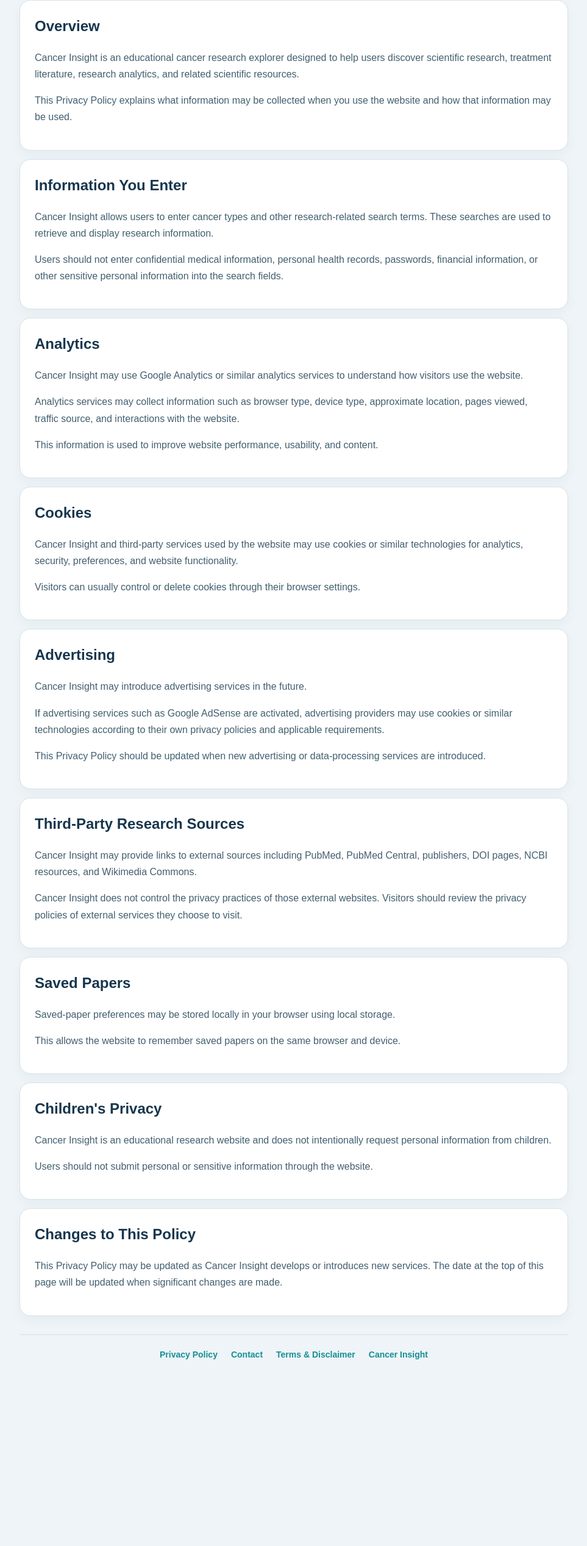
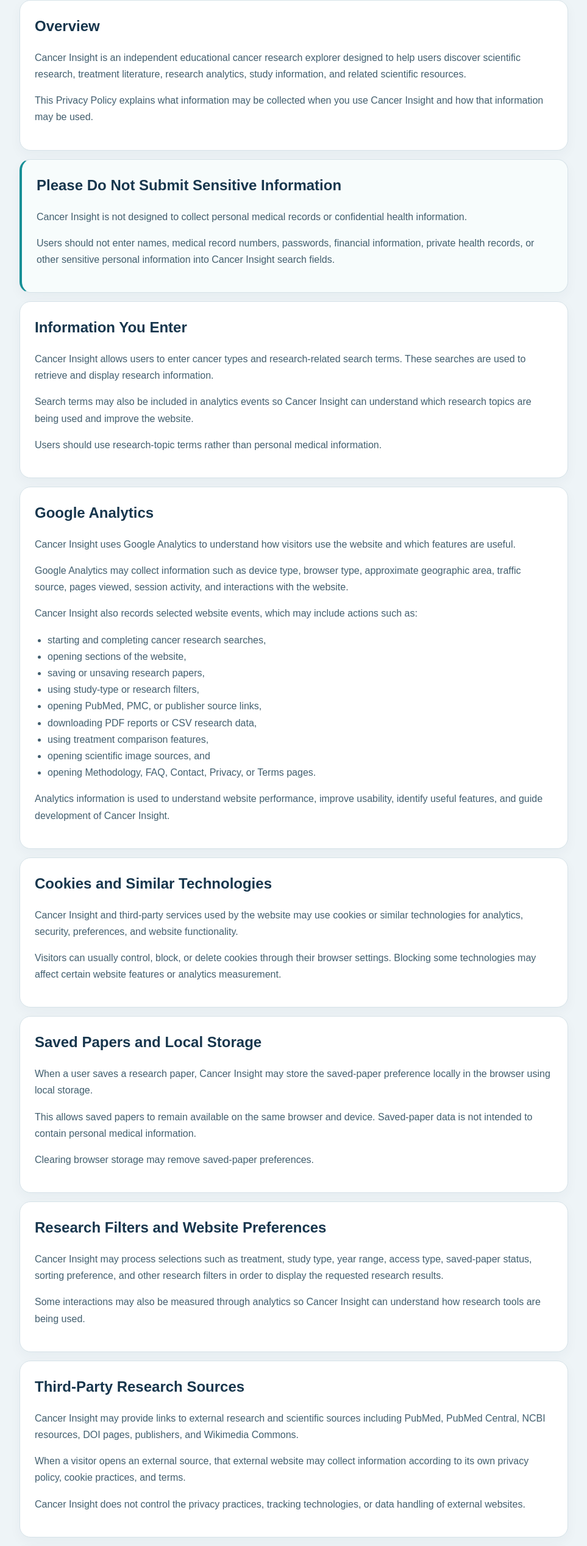
Before and after one commit to taliakasissieh/Cancer-Insight-Web, a Next.js app: page /privacy-policy in a window 1280 px wide. Shown: the part 211-2746 px from the top of the page at 61% size, without its empty margins (158-1121 px from the left). Before the commit the page ends 2510 px from the top, so only its background shows below. Built offline with nearby package versions, Linux system fonts and the light colour scheme.

Commit message:
Update page.js

```diff
--- a/app/privacy-policy/page.js
+++ b/app/privacy-policy/page.js
@@ -32,17 +32,33 @@ export default function PrivacyPolicy() {
           <h2>Overview</h2>
 
           <p>
-            Cancer Insight is an educational cancer
-            research explorer designed to help users
-            discover scientific research, treatment
-            literature, research analytics, and related
-            scientific resources.
+            Cancer Insight is an independent educational cancer
+            research explorer designed to help users discover
+            scientific research, treatment literature, research
+            analytics, study information, and related scientific
+            resources.
           </p>
 
           <p>
-            This Privacy Policy explains what information
-            may be collected when you use the website and
-            how that information may be used.
+            This Privacy Policy explains what information may be
+            collected when you use Cancer Insight and how that
+            information may be used.
+          </p>
+        </section>
+
+        <section className="legalCard importantLegalCard">
+          <h2>Please Do Not Submit Sensitive Information</h2>
+
+          <p>
+            Cancer Insight is not designed to collect personal
+            medical records or confidential health information.
+          </p>
+
+          <p>
+            Users should not enter names, medical record numbers,
+            passwords, financial information, private health
+            records, or other sensitive personal information into
+            Cancer Insight search fields.
           </p>
         </section>
 
@@ -50,55 +66,169 @@ export default function PrivacyPolicy() {
           <h2>Information You Enter</h2>
 
           <p>
-            Cancer Insight allows users to enter cancer
-            types and other research-related search terms.
-            These searches are used to retrieve and display
-            research information.
+            Cancer Insight allows users to enter cancer types and
+            research-related search terms. These searches are used
+            to retrieve and display research information.
           </p>
 
           <p>
-            Users should not enter confidential medical
-            information, personal health records, passwords,
-            financial information, or other sensitive
-            personal information into the search fields.
+            Search terms may also be included in analytics events
+            so Cancer Insight can understand which research topics
+            are being used and improve the website.
+          </p>
+
+          <p>
+            Users should use research-topic terms rather than
+            personal medical information.
           </p>
         </section>
 
         <section className="legalCard">
-          <h2>Analytics</h2>
+          <h2>Google Analytics</h2>
 
           <p>
-            Cancer Insight may use Google Analytics or
-            similar analytics services to understand how
-            visitors use the website.
+            Cancer Insight uses Google Analytics to understand how
+            visitors use the website and which features are useful.
           </p>
 
           <p>
-            Analytics services may collect information such
-            as browser type, device type, approximate
-            location, pages viewed, traffic source, and
+            Google Analytics may collect information such as device
+            type, browser type, approximate geographic area,
+            traffic source, pages viewed, session activity, and
             interactions with the website.
           </p>
 
           <p>
-            This information is used to improve website
-            performance, usability, and content.
+            Cancer Insight also records selected website events,
+            which may include actions such as:
+          </p>
+
+          <ul>
+            <li>starting and completing cancer research searches,</li>
+            <li>opening sections of the website,</li>
+            <li>saving or unsaving research papers,</li>
+            <li>using study-type or research filters,</li>
+            <li>opening PubMed, PMC, or publisher source links,</li>
+            <li>downloading PDF reports or CSV research data,</li>
+            <li>using treatment comparison features,</li>
+            <li>opening scientific image sources, and</li>
+            <li>opening Methodology, FAQ, Contact, Privacy, or Terms pages.</li>
+          </ul>
+
+          <p>
+            Analytics information is used to understand website
+            performance, improve usability, identify useful
+            features, and guide development of Cancer Insight.
           </p>
         </section>
 
         <section className="legalCard">
-          <h2>Cookies</h2>
+          <h2>Cookies and Similar Technologies</h2>
 
           <p>
-            Cancer Insight and third-party services used by
-            the website may use cookies or similar
-            technologies for analytics, security,
-            preferences, and website functionality.
+            Cancer Insight and third-party services used by the
+            website may use cookies or similar technologies for
+            analytics, security, preferences, and website
+            functionality.
           </p>
 
           <p>
-            Visitors can usually control or delete cookies
-            through their browser settings.
+            Visitors can usually control, block, or delete cookies
+            through their browser settings. Blocking some
+            technologies may affect certain website features or
+            analytics measurement.
+          </p>
+        </section>
+
+        <section className="legalCard">
+          <h2>Saved Papers and Local Storage</h2>
+
+          <p>
+            When a user saves a research paper, Cancer Insight may
+            store the saved-paper preference locally in the
+            browser using local storage.
+          </p>
+
+          <p>
+            This allows saved papers to remain available on the same
+            browser and device. Saved-paper data is not intended to
+            contain personal medical information.
+          </p>
+
+          <p>
+            Clearing browser storage may remove saved-paper
+            preferences.
+          </p>
+        </section>
+
+        <section className="legalCard">
+          <h2>Research Filters and Website Preferences</h2>
+
+          <p>
+            Cancer Insight may process selections such as treatment,
+            study type, year range, access type, saved-paper status,
+            sorting preference, and other research filters in order
+            to display the requested research results.
+          </p>
+
+          <p>
+            Some interactions may also be measured through analytics
+            so Cancer Insight can understand how research tools are
+            being used.
+          </p>
+        </section>
+
+        <section className="legalCard">
+          <h2>Third-Party Research Sources</h2>
+
+          <p>
+            Cancer Insight may provide links to external research
+            and scientific sources including PubMed, PubMed Central,
+            NCBI resources, DOI pages, publishers, and Wikimedia
+            Commons.
+          </p>
+
+          <p>
+            When a visitor opens an external source, that external
+            website may collect information according to its own
+            privacy policy, cookie practices, and terms.
+          </p>
+
+          <p>
+            Cancer Insight does not control the privacy practices,
+            tracking technologies, or data handling of external
+            websites.
+          </p>
+        </section>
+
+        <section className="legalCard">
+          <h2>Scientific Images</h2>
+
+          <p>
+            Scientific images displayed by Cancer Insight may come
+            from external sources such as Wikimedia Commons.
+          </p>
+
+          <p>
+            Opening an original image source will take the visitor
+            to an external website that may have its own privacy
+            practices.
+          </p>
+        </section>
+
+        <section className="legalCard">
+          <h2>Downloads</h2>
+
+          <p>
+            Cancer Insight can generate downloadable PDF research
+            reports and CSV research-data files in the visitor's
+            browser.
+          </p>
+
+          <p>
+            Analytics may record that a download occurred, along
+            with general research context such as the cancer type
+            and number of papers included.
           </p>
         </section>
 
@@ -106,54 +236,17 @@ export default function PrivacyPolicy() {
           <h2>Advertising</h2>
 
           <p>
-            Cancer Insight may introduce advertising
-            services in the future.
+            Cancer Insight does not currently describe advertising
+            as a required part of the research experience, but
+            advertising services may be introduced in the future.
           </p>
 
           <p>
-            If advertising services such as Google AdSense
-            are activated, advertising providers may use
-            cookies or similar technologies according to
-            their own privacy policies and applicable
-            requirements.
-          </p>
-
-          <p>
-            This Privacy Policy should be updated when new
-            advertising or data-processing services are
-            introduced.
-          </p>
-        </section>
-
-        <section className="legalCard">
-          <h2>Third-Party Research Sources</h2>
-
-          <p>
-            Cancer Insight may provide links to external
-            sources including PubMed, PubMed Central,
-            publishers, DOI pages, NCBI resources, and
-            Wikimedia Commons.
-          </p>
-
-          <p>
-            Cancer Insight does not control the privacy
-            practices of those external websites. Visitors
-            should review the privacy policies of external
-            services they choose to visit.
-          </p>
-        </section>
-
-        <section className="legalCard">
-          <h2>Saved Papers</h2>
-
-          <p>
-            Saved-paper preferences may be stored locally
-            in your browser using local storage.
-          </p>
-
-          <p>
-            This allows the website to remember saved papers
-            on the same browser and device.
+            If advertising services such as Google AdSense are
+            activated, this Privacy Policy should be updated to
+            describe the advertising provider, cookies or similar
+            technologies, consent requirements, and any additional
+            data processing involved.
           </p>
         </section>
 
@@ -161,14 +254,50 @@ export default function PrivacyPolicy() {
           <h2>Children's Privacy</h2>
 
           <p>
-            Cancer Insight is an educational research
-            website and does not intentionally request
-            personal information from children.
+            Cancer Insight is an educational research website and
+            does not intentionally request personal medical,
+            financial, or other sensitive information from children.
           </p>
 
           <p>
             Users should not submit personal or sensitive
-            information through the website.
+            information through Cancer Insight search fields or
+            other website features.
+          </p>
+        </section>
+
+        <section className="legalCard">
+          <h2>Data Accuracy and Research Content</h2>
+
+          <p>
+            Cancer Insight displays research information retrieved
+            from external scientific sources. Research metadata,
+            abstracts, publication types, treatment tags, and other
+            research information may change or may contain errors
+            originating from source data or automated processing.
+          </p>
+
+          <p>
+            Research information displayed by Cancer Insight should
+            not be treated as personal medical information about
+            the visitor.
+          </p>
+        </section>
+
+        <section className="legalCard">
+          <h2>Security</h2>
+
+          <p>
+            Cancer Insight aims to use reasonable technical
+            practices to operate the website safely. However, no
+            website or internet transmission can be guaranteed to
+            be completely secure.
+          </p>
+
+          <p>
+            Visitors should avoid submitting confidential or
+            sensitive information that Cancer Insight does not need
+            in order to provide its research features.
           </p>
         </section>
 
@@ -176,14 +305,44 @@ export default function PrivacyPolicy() {
           <h2>Changes to This Policy</h2>
 
           <p>
-            This Privacy Policy may be updated as Cancer
-            Insight develops or introduces new services.
-            The date at the top of this page will be updated
-            when significant changes are made.
+            This Privacy Policy may be updated as Cancer Insight
+            develops, changes its analytics configuration, adds new
+            features, or introduces new third-party services.
+          </p>
+
+          <p>
+            The "Last updated" date at the top of this page should be
+            changed when meaningful privacy-related changes are made.
           </p>
         </section>
 
+        <section className="legalCard">
+          <h2>Contact</h2>
+
+          <p>
+            Questions about this Privacy Policy or Cancer Insight's
+            website practices can be sent through the Cancer Insight
+            contact page.
+          </p>
+
+          <a className="sourceButton" href="/contact">
+            Contact Cancer Insight
+          </a>
+        </section>
+
         <div className="legalFooter">
+          <a href="/">
+            Cancer Insight
+          </a>
+
+          <a href="/methodology">
+            Methodology
+          </a>
+
+          <a href="/faq">
+            FAQ
+          </a>
+
           <a href="/privacy-policy">
             Privacy Policy
           </a>
@@ -195,10 +354,6 @@ export default function PrivacyPolicy() {
           <a href="/terms">
             Terms & Disclaimer
           </a>
-
-          <a href="/">
-            Cancer Insight
-          </a>
         </div>
       </div>
     </main>
```
